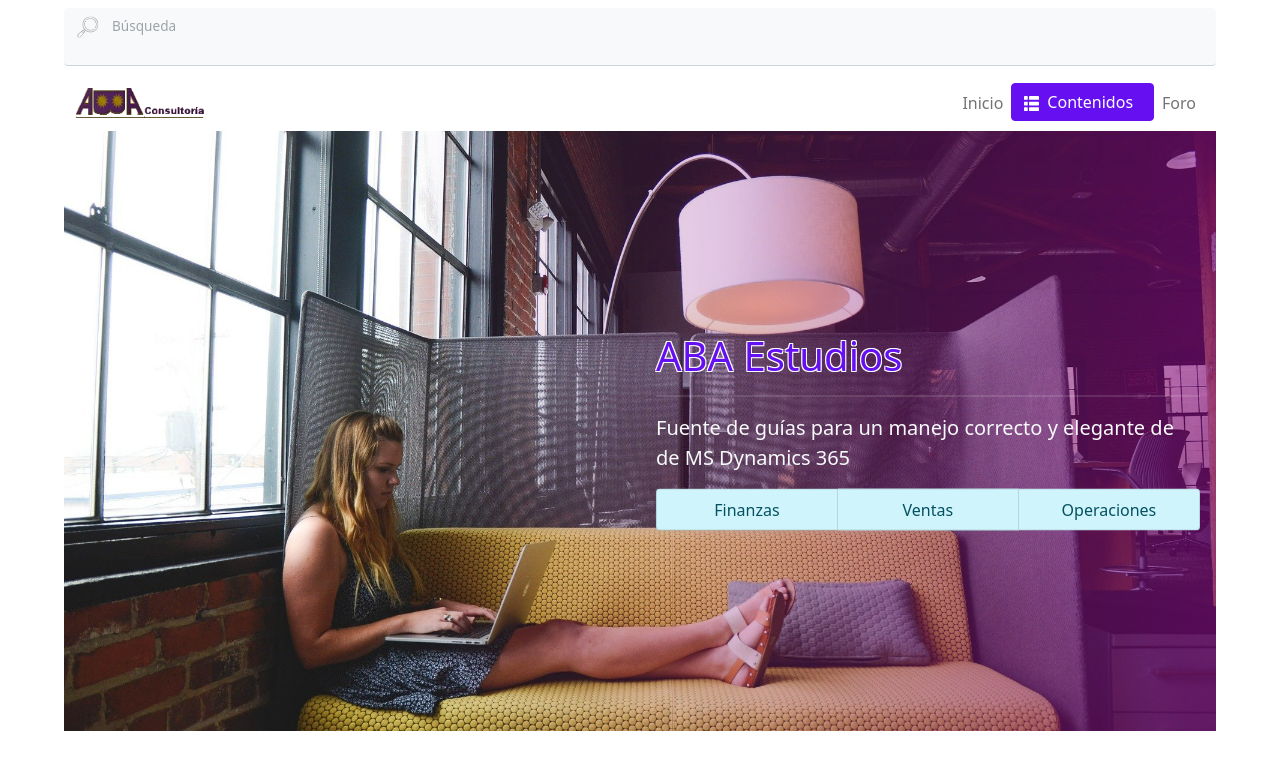
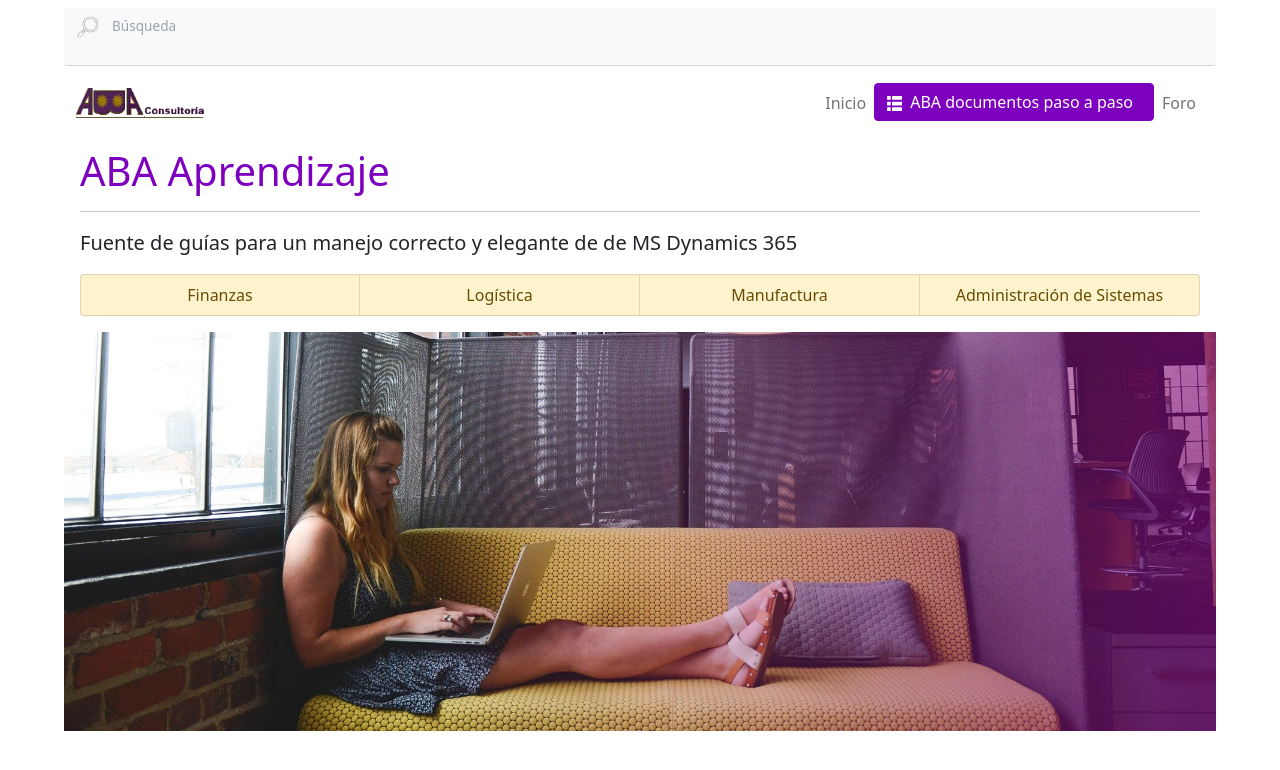
Before and after one commit to videnacry/aba, a React (Create React App) app: page / in a window 1280 px wide. Shown: the top 770 px of the page. Built offline with nearby package versions, Linux system fonts and the light colour scheme.

Commit message:
change name to aba aprendizaje, put home list in top-left, change its buttons color to yellow, change primary-color to a more purple one

```diff
--- a/src/components/Nav-x/index.js
+++ b/src/components/Nav-x/index.js
@@ -27,7 +27,7 @@
                         <li className="nav-item">
                             <button type="button" className="btn btn-primary" data-bs-toggle="modal" data-bs-target="#contents-modal">
                                 <ListButton fill="white" height="15px" width="15px"/>
-                                <span className="mx-2">Contenidos</span>
+                                <span className="mx-2">ABA documentos paso a paso</span>
                             </button>
                             <Contents/>
                         </li>
--- a/src/custom_bootstrap.scss
+++ b/src/custom_bootstrap.scss
@@ -4,7 +4,7 @@
 @import "../node_modules/bootstrap/scss/functions";
 
 // 2. Include any default variable overrides here
-$primary: #6610f2;
+$primary: #7e00bf;
 $success: #20c95c;
 
 // 3. Include remainder of required Bootstrap stylesheets
--- a/src/pages/main/index.js
+++ b/src/pages/main/index.js
@@ -11,14 +11,15 @@
                 <img src="" width="100%" alt="chica estudiando de forma confortable"/>
             </picture>
             <div className="w-100 h-100 position-absolute top-0 start-0" style={{backgroundImage: "linear-gradient(90deg, transparent 30%, #80008096)"}}></div>
-            <div className="col-12 col-md-6 p-3 position-absolute top-50 end-0 translate-middle-y text-light">
-                <h1 className="text-primary" style={{textShadow: '1px 1px white, 1px -1px white, -1px 1px white, -1px -1px white'}}>ABA Estudios</h1>
+            <div className="col-12 p-3 position-absolute top-0 start-0 text-dark" style={{backgroundColor: 'white'}}>
+                <h1 className="text-primary">ABA Aprendizaje</h1>
                 <hr/>
                 <p className="lead">Fuente de gu&iacute;as para un manejo correcto y elegante de de MS Dynamics 365</p>
-                <div className="list-group list-group-horizontal m-auto text-center">
-                    <a className="list-group-item list-group-item-action list-group-item-info">Finanzas</a>
-                    <a className="list-group-item list-group-item-action list-group-item-info">Ventas</a>
-                    <a className="list-group-item list-group-item-action list-group-item-info">Operaciones</a>
+                <div className="list-group list-group-horizontal m-auto flex-wrap text-center">
+                    <a className="list-group-item list-group-item-warning col-6 col-sm-3">Finanzas</a>
+                    <a className="list-group-item list-group-item-warning col-6 col-sm-3">Logística</a>
+                    <a className="list-group-item list-group-item-warning col-6 col-sm-3">Manufactura</a>
+                    <a className="list-group-item list-group-item-warning col-6 col-sm-3">Administración de Sistemas</a>
                 </div>
             </div>
         </main>
```
